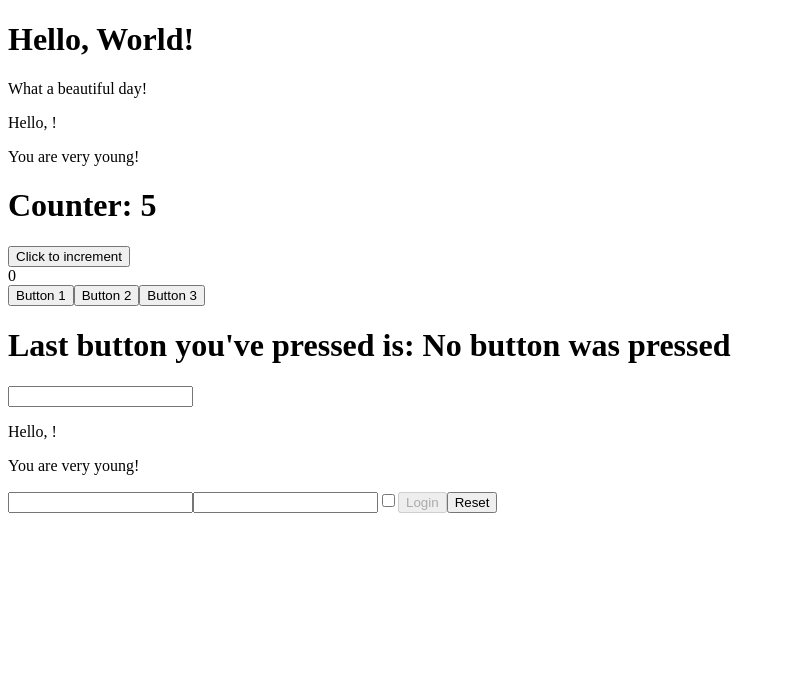
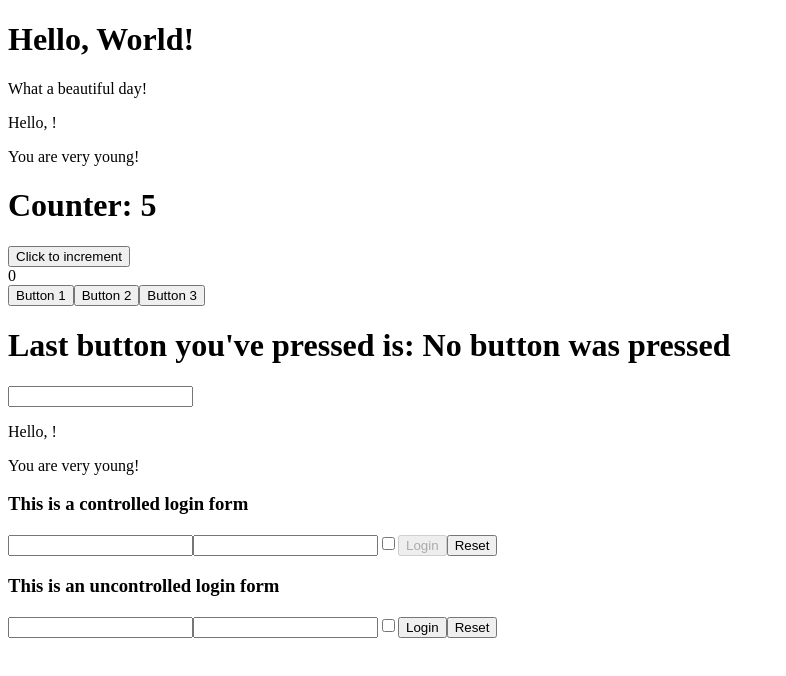
Before and after one commit to pincopops/react-exercises, a React (Create React App) app: page / in a window 1280 px wide. Shown: the top 676 px of the page, without its empty margins (0-786 px from the left). Built offline with nearby package versions, Linux system fonts and the light colour scheme.

Commit message:
Completamento forms-05.

```diff
--- a/src/App.js
+++ b/src/App.js
@@ -6,6 +6,7 @@ import { ClickCounter } from './ClickCounter';
 import { ClickTracker } from './ClickTracker';
 import { InteractiveWelcome } from './InteractiveWelcome';
 import { Login } from './Login';
+import { UncontrolledLogin } from './UncontrolledLogin';
 
 
 export class App extends React.Component{
@@ -30,6 +31,7 @@ export class App extends React.Component{
                 <ClickTracker />
                 <InteractiveWelcome />
                 <Login onLogin={this.onLogin}/>
+                <UncontrolledLogin />
             </div>
     }
 }
--- a/src/Login.js
+++ b/src/Login.js
@@ -36,6 +36,7 @@ export class Login extends React.Component{
 
     render(){
         return <div>
+            <h3>This is a controlled login form</h3>
             <input type="text" name="username" value={this.state.username} onChange={this.handleInputChanges}></input>
             <input type="password" name="password" value={this.state.password} onChange={this.handleInputChanges}></input>
             <input type="checkbox" name="remember" checked={this.state.remember} onChange={this.handleInputChanges}></input>
--- /dev/null
+++ b/src/UncontrolledLogin.js
@@ -0,0 +1,40 @@
+import React from "react";
+
+export class UncontrolledLogin extends React.Component {
+
+    handleFormSubmit = (event) => {
+        event.preventDefault()
+
+        const username = event.target.elements.username.value;
+        const password = event.target.elements.password.value;
+        const remember = event.target.elements.remember.checked;
+        const loginButton = event.target.elements.loginButton;
+        const resetButton = event.target.elements.resetButton;
+
+        console.log({
+            username,
+            password,
+            remember,
+            loginButton,
+            resetButton,
+        })
+
+    }
+
+
+    render() {
+        return (
+            <div>
+                <form onSubmit={this.handleFormSubmit}>
+                    <h3>This is an uncontrolled login form</h3>
+                    <input type="text" name="username"></input>
+                    <input type="password" name="password"></input>
+                    <input type="checkbox" name="remember" ></input>
+                    <button type="submit" name="loginButton">Login</button>
+                    <button type="reset" name="resetButton">Reset</button>
+                </form>
+
+            </div>
+        )
+    }
+}
```
